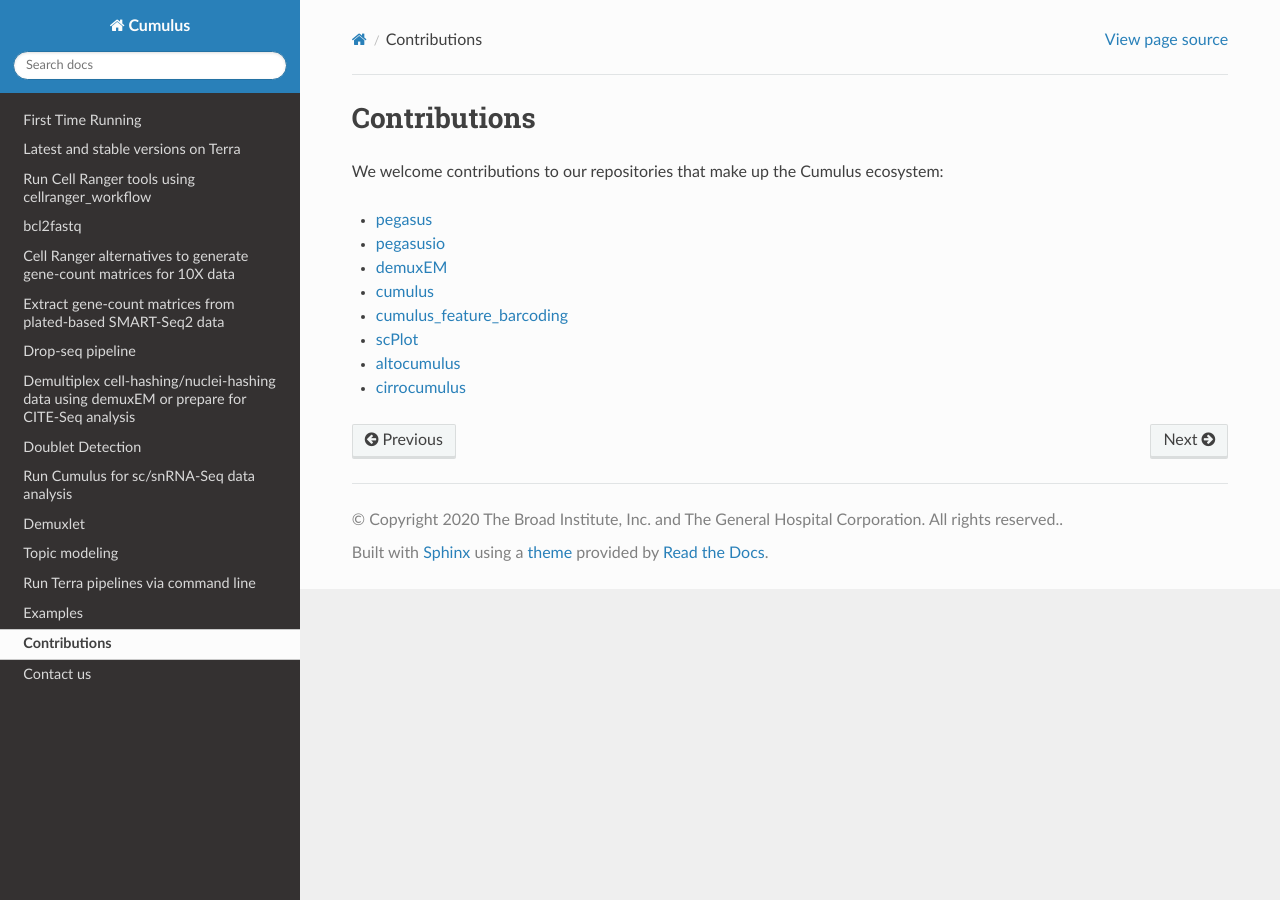
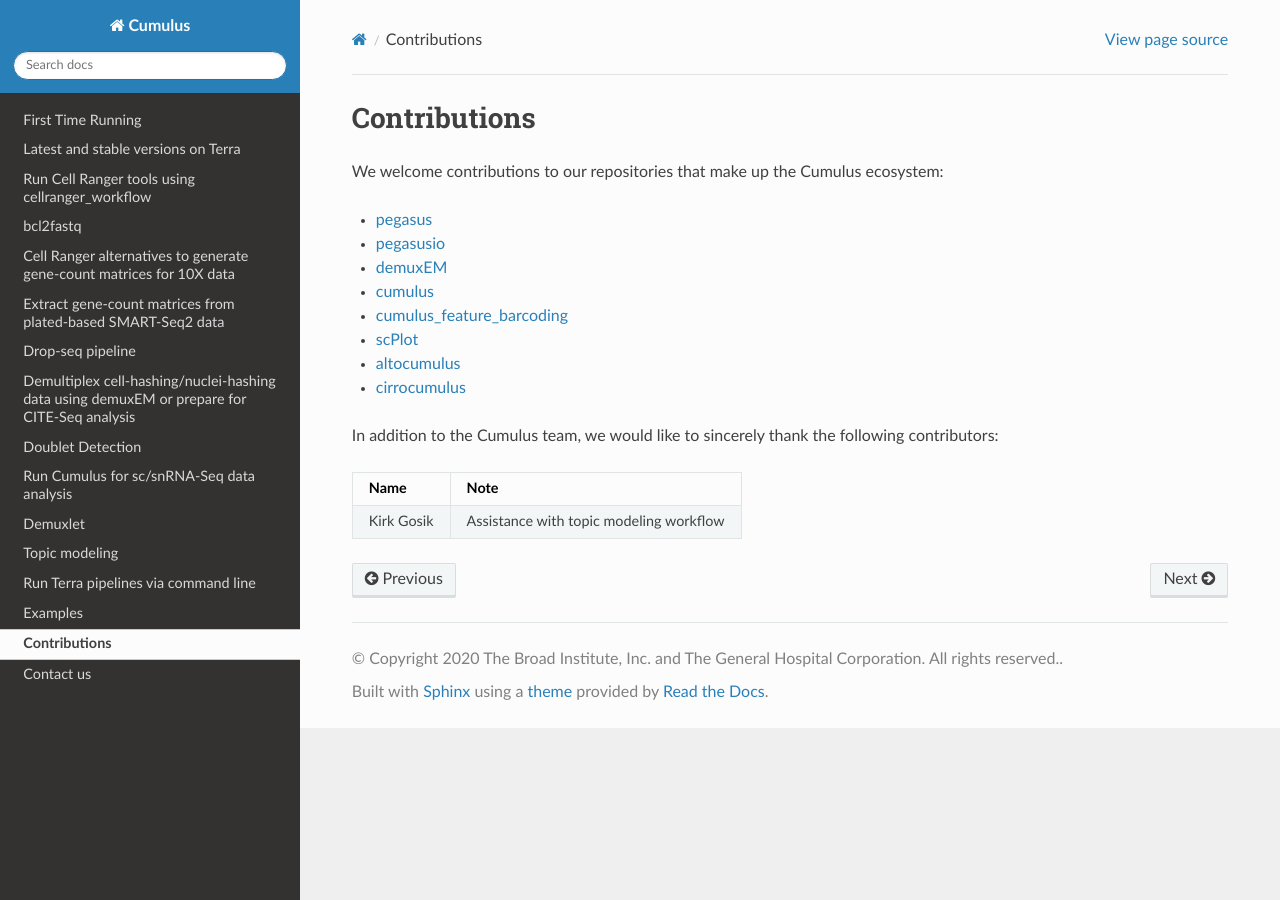
Before and after one commit to lilab-bcb/cumulus, a Sphinx documentation site: the page built from docs/contribution.rst, in a window 1280 px wide. Built offline with Sphinx 7.4.7 and the Read the Docs theme 2.0.0, drawn with Linux system fonts in a browser that asks for light colours.

Commit message:
added thanks

```diff
--- a/docs/contribution.rst
+++ b/docs/contribution.rst
@@ -11,6 +11,15 @@ We welcome contributions to our repositories that make up the Cumulus ecosystem:
 - altocumulus_
 - cirrocumulus_
 
+
+
+In addition to the Cumulus team, we would like to sincerely thank the following contributors:
+
+.. csv-table::
+	:header: "Name", "Note"
+
+	"Kirk Gosik", "Assistance with topic modeling workflow"
+
 .. _pegasus: https://github.com/klarman-cell-observatory/pegasus
 .. _pegasusio: https://github.com/klarman-cell-observatory/pegasusio
 .. _demuxEM: https://github.com/klarman-cell-observatory/demuxEM
```
